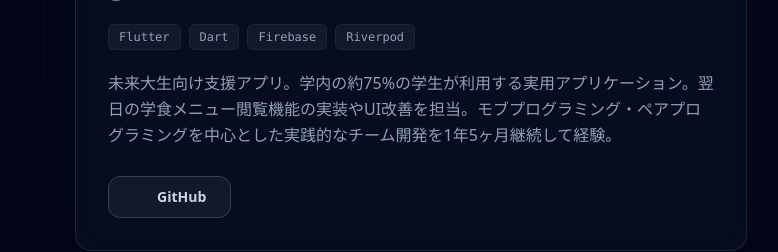
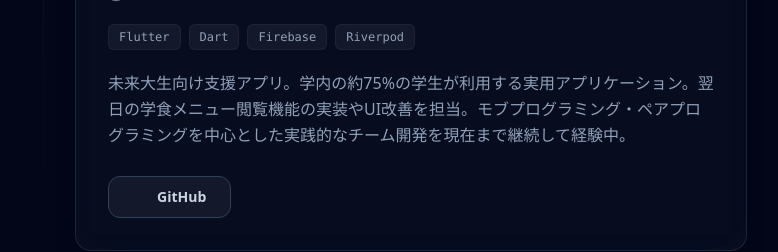
Before and after one commit to zakiPoteto/PortfolioWeb, a Next.js app: page / in a window 1280 px wide. Shown: the part 2762-3014 px from the top of the page, without its empty margins (253-1031 px from the left). Built offline with nearby package versions, Linux system fonts and the light colour scheme; some icons are missing.

Commit message:
feat: 経験の要約を更

```diff
--- a/src/data/experiences.ts
+++ b/src/data/experiences.ts
@@ -70,7 +70,7 @@ export const experiences: Experience[] = [
     techs: ["Flutter", "Dart", "Firebase", "Riverpod"],
     role: "フロントエンドエンジニア",
     summary:
-      "未来大生向け支援アプリ。学内の約75%の学生が利用する実用アプリケーション。翌日の学食メニュー閲覧機能の実装やUI改善を担当。モブプログラミング・ペアプログラミングを中心とした実践的なチーム開発を1年5ヶ月継続して経験。",
+      "未来大生向け支援アプリ。学内の約75%の学生が利用する実用アプリケーション。翌日の学食メニュー閲覧機能の実装やUI改善を担当。モブプログラミング・ペアプログラミングを中心とした実践的なチーム開発を現在まで継続して経験中。",
     noteUrl: "#",
     githubUrl: "https://github.com/fun-dotto/dotto",
   },
```
